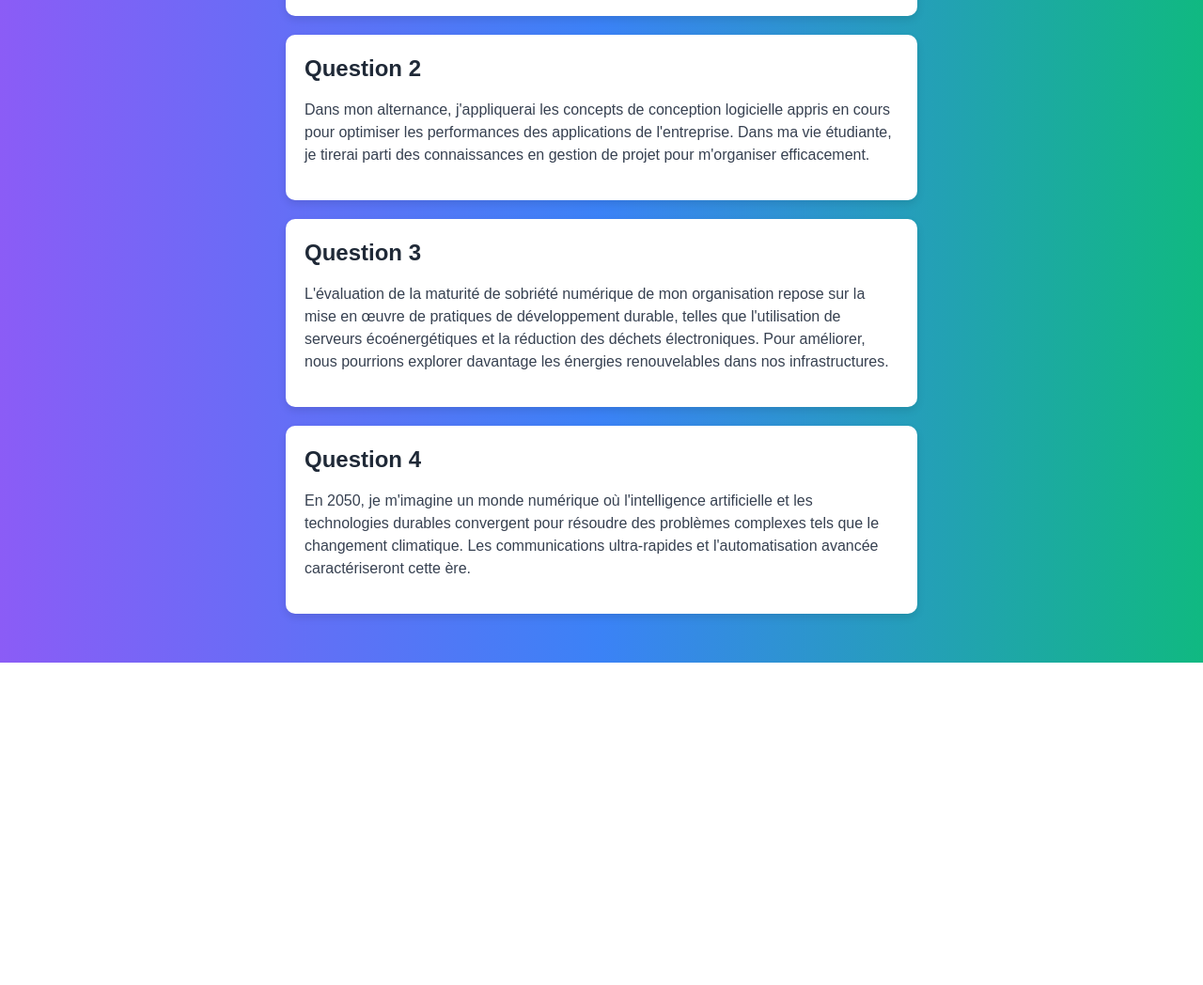
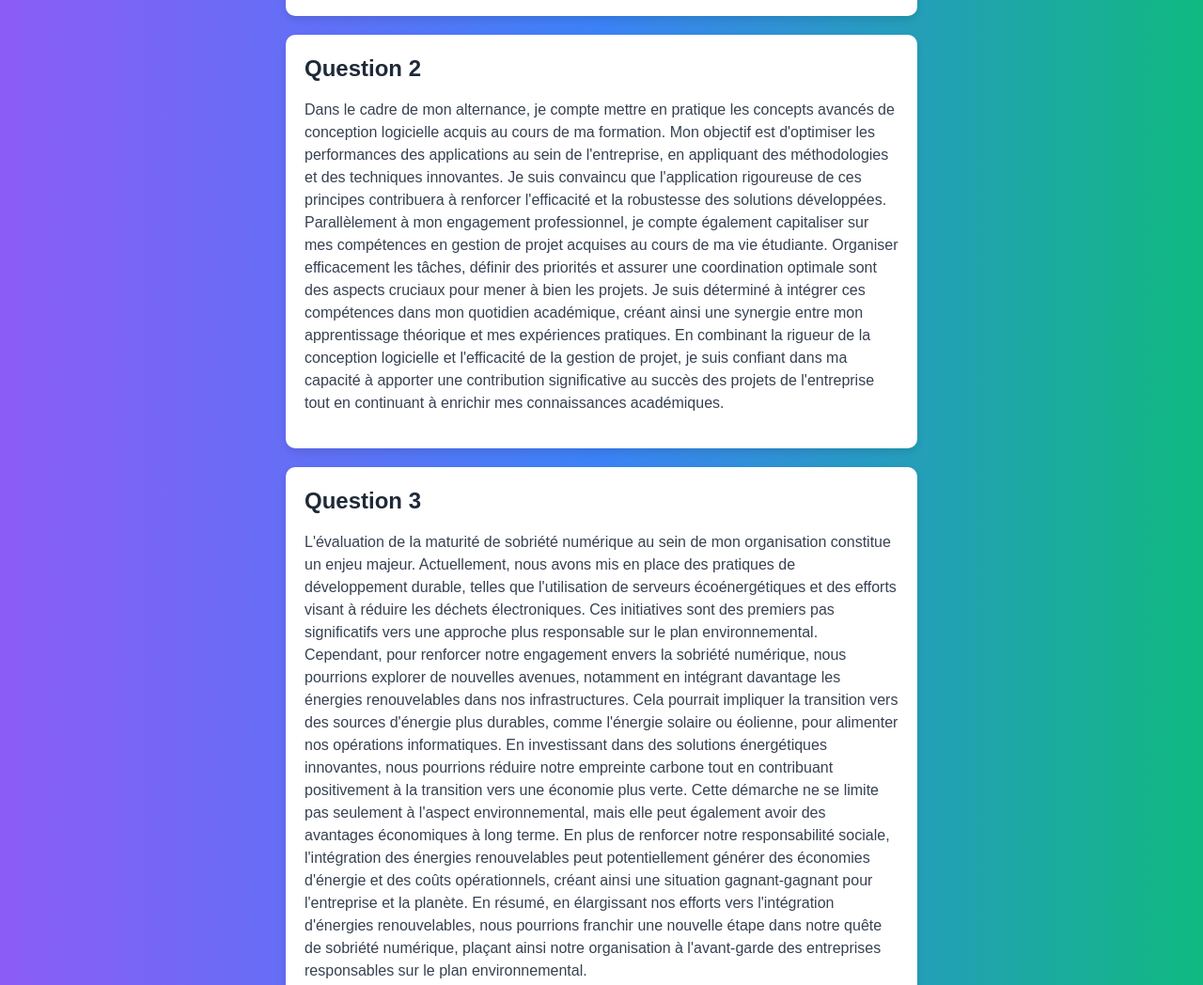
Before and after one commit to aymene01/exam-sobriete, a plain HTML site: page index.html in a window 1280 px wide. Shown: the part 791-1839 px from the top of the page at 94% size. Before the commit the page ends 1496 px from the top, so only its background shows below. Drawn offline with nearby package versions, Linux system fonts and the light colour scheme.

Commit message:
Update index.html

```diff
--- a/index.html
+++ b/index.html
@@ -60,21 +60,39 @@
         <p>Je veux que la solution offre des modules de formation en ligne pour assurer une adoption continue et une utilisation optimale de ses fonctionnalités.</p>
     </ul>
 </div>
-        <!-- Question 2 -->
+                <!-- Question 2 -->
         <div class="card">
             <h2 class="text-2xl font-bold mb-4 text-gray-800">Question 2</h2>
-            <p class="mb-4 text-gray-700">Dans mon alternance, j'appliquerai les concepts de conception logicielle appris en cours pour optimiser les performances des applications de l'entreprise. Dans ma vie étudiante, je tirerai parti des connaissances en gestion de projet pour m'organiser efficacement.</p>
+            <p class="mb-4 text-gray-700">Dans le cadre de mon alternance, je compte mettre en pratique les concepts avancés de conception logicielle acquis au cours de ma formation. Mon objectif est d'optimiser les performances des applications au sein de l'entreprise, en appliquant des méthodologies et des techniques innovantes. Je suis convaincu que l'application rigoureuse de ces principes contribuera à renforcer l'efficacité et la robustesse des solutions développées.
+                Parallèlement à mon engagement professionnel, je compte également capitaliser sur mes compétences en gestion de projet acquises au cours de ma vie étudiante. Organiser efficacement les tâches, définir des priorités et assurer une coordination optimale sont des aspects cruciaux pour mener à bien les projets. Je suis déterminé à intégrer ces compétences dans mon quotidien académique, créant ainsi une synergie entre mon apprentissage théorique et mes expériences pratiques.
+
+                En combinant la rigueur de la conception logicielle et l'efficacité de la gestion de projet, je suis confiant dans ma capacité à apporter une contribution significative au succès des projets de l'entreprise tout en continuant à enrichir mes connaissances académiques.</p>
         </div>
         <!-- Question 3 -->
         <div class="card">
             <h2 class="text-2xl font-bold mb-4 text-gray-800">Question 3</h2>
-            <p class="mb-4 text-gray-700">L'évaluation de la maturité de sobriété numérique de mon organisation repose sur la mise en œuvre de pratiques de développement durable, telles que l'utilisation de serveurs écoénergétiques et la réduction des déchets électroniques. Pour améliorer, nous pourrions explorer davantage les énergies renouvelables dans nos infrastructures.</p>
+            <p class="mb-4 text-gray-700">L'évaluation de la maturité de sobriété numérique au sein de mon organisation constitue un enjeu majeur. Actuellement, nous avons mis en place des pratiques de développement durable, telles que l'utilisation de serveurs écoénergétiques et des efforts visant à réduire les déchets électroniques. Ces initiatives sont des premiers pas significatifs vers une approche plus responsable sur le plan environnemental.
+
+                Cependant, pour renforcer notre engagement envers la sobriété numérique, nous pourrions explorer de nouvelles avenues, notamment en intégrant davantage les énergies renouvelables dans nos infrastructures. Cela pourrait impliquer la transition vers des sources d'énergie plus durables, comme l'énergie solaire ou éolienne, pour alimenter nos opérations informatiques. En investissant dans des solutions énergétiques innovantes, nous pourrions réduire notre empreinte carbone tout en contribuant positivement à la transition vers une économie plus verte.
+
+                Cette démarche ne se limite pas seulement à l'aspect environnemental, mais elle peut également avoir des avantages économiques à long terme. En plus de renforcer notre responsabilité sociale, l'intégration des énergies renouvelables peut potentiellement générer des économies d'énergie et des coûts opérationnels, créant ainsi une situation gagnant-gagnant pour l'entreprise et la planète.
+
+                En résumé, en élargissant nos efforts vers l'intégration d'énergies renouvelables, nous pourrions franchir une nouvelle étape dans notre quête de sobriété numérique, plaçant ainsi notre organisation à l'avant-garde des entreprises responsables sur le plan environnemental.</p>
         </div>
         <!-- Question 4 -->
         <div class="card">
             <h2 class="text-2xl font-bold mb-4 text-gray-800">Question 4</h2>
-            <p class="mb-4 text-gray-700">En 2050, je m'imagine un monde numérique où l'intelligence artificielle et les technologies durables convergent pour résoudre des problèmes complexes tels que le changement climatique. Les communications ultra-rapides et l'automatisation avancée caractériseront cette ère.</p>
+            <p class="mb-4 text-gray-700">\
+                En 2050, je rêve d'un monde numérique où l'intelligence artificielle et les technologies durables s'entremêlent harmonieusement pour relever les défis les plus complexes de notre époque, en particulier le changement climatique. Imaginez une synergie entre l'intelligence des machines et la préservation de notre planète, une alliance où les avancées technologiques sont mises au service de la durabilité environnementale.
+
+                Dans cette vision, les communications ultra-rapides joueront un rôle central. Des réseaux hyper-connectés permettront un échange d'informations instantané à l'échelle mondiale, favorisant la collaboration et l'innovation. Les barrières géographiques seront virtuellement inexistantes, créant une toile numérique où les idées circulent à la vitesse de la lumière, facilitant ainsi la résolution rapide de problèmes mondiaux.
+
+                L'automatisation avancée sera omniprésente, libérant l'humanité des tâches répétitives pour se concentrer sur la créativité, la résolution de problèmes complexes et la prise de décisions stratégiques. Les machines intelligentes, alimentées par des algorithmes sophistiqués et apprenant de manière continue, contribueront à accroître l'efficacité des processus et à trouver des solutions novatrices.
+
+                Le changement climatique, l'une des préoccupations les plus pressantes de notre époque, sera abordé avec une puissance technologique sans précédent. Des modèles prédictifs alimentés par l'intelligence artificielle permettront une meilleure compréhension des tendances climatiques, facilitant la mise en place de stratégies proactives pour atténuer les impacts négatifs sur notre planète.
+
+                En somme, cette vision futuriste est celle d'un monde numérique où la technologie, guidée par une conscience environnementale, devient un catalyseur de progrès durables. C'est un monde où la puissance de l'intelligence artificielle et la force des technologies durables convergent pour créer un avenir où l'innovation et la préservation de notre planète coexistent harmonieusement.</p>
         </div>
-    </div>
+</div>
 </body>
 </html>
```
